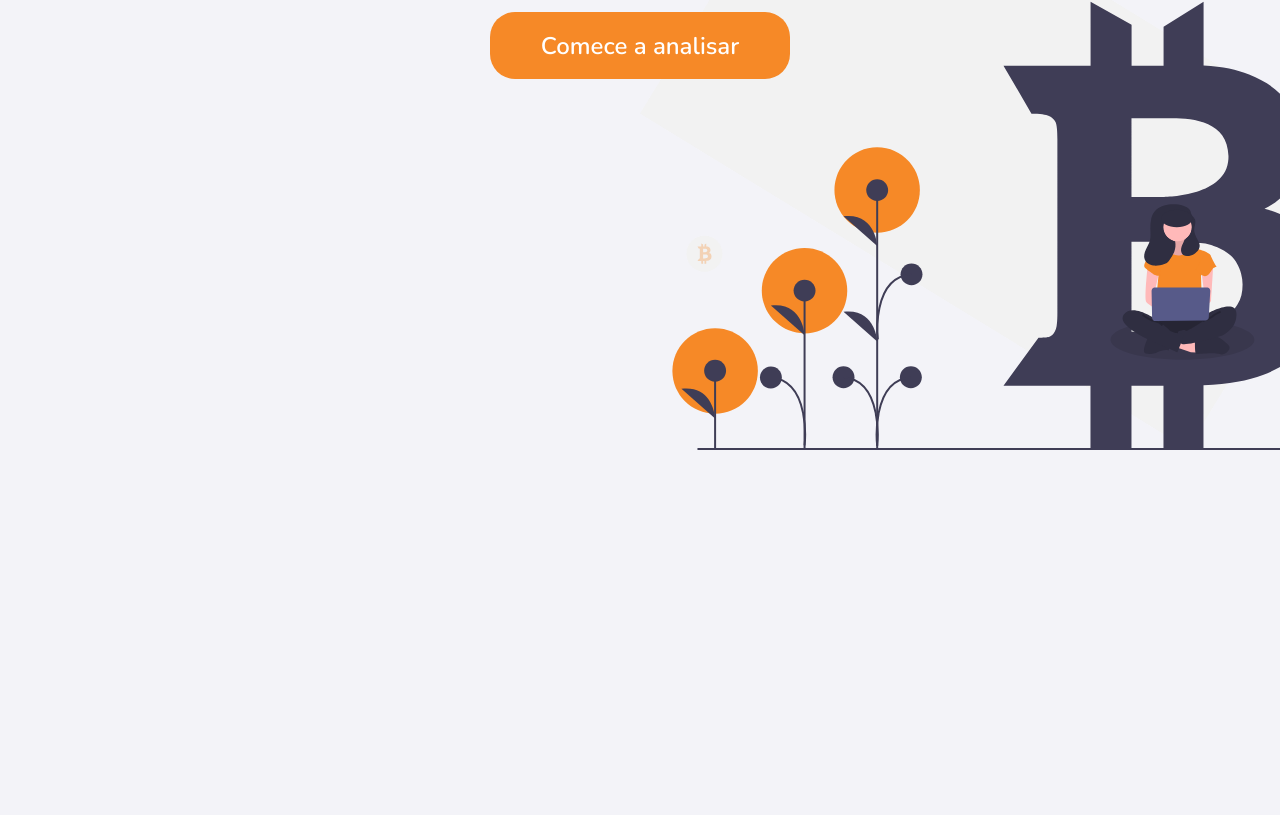
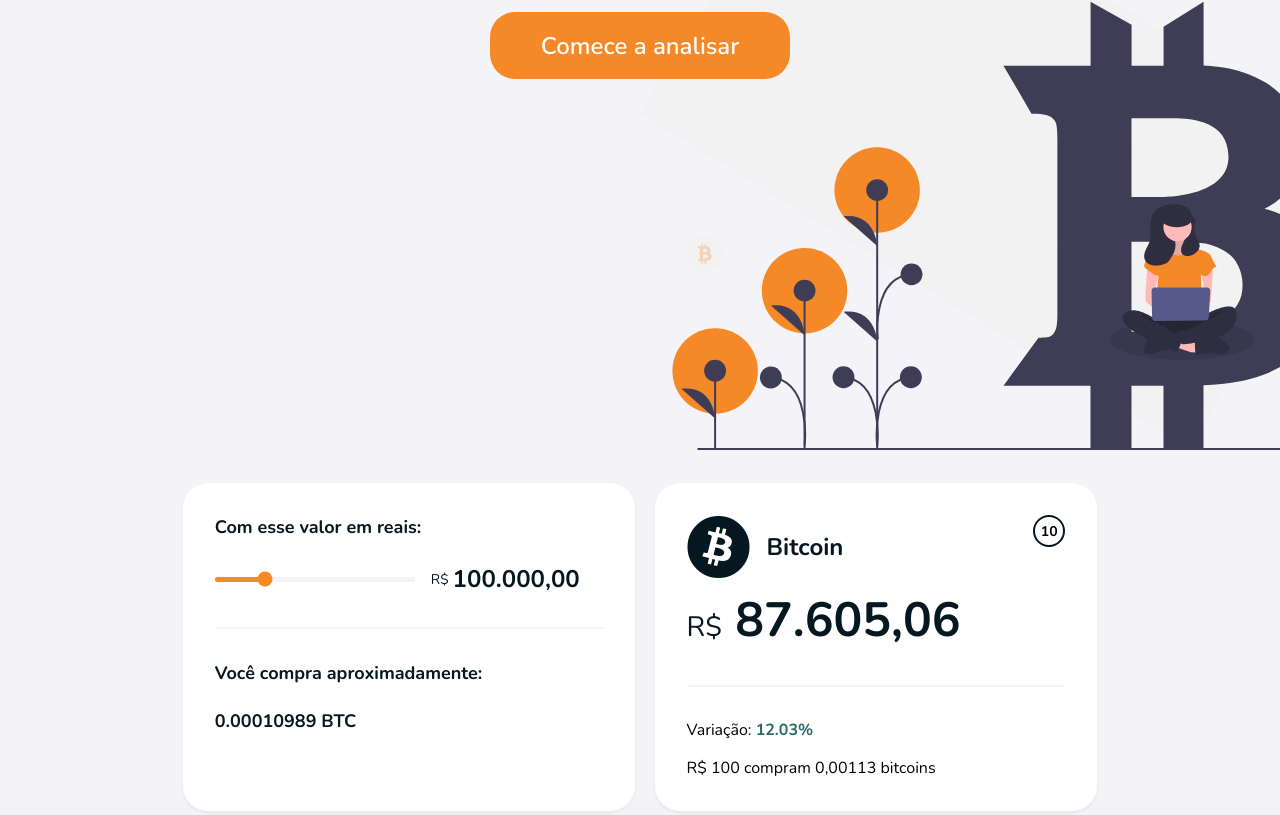
Before and after one commit to joaogabriel-sg/bitnalyze, a website built with webpack: page index.html in a window 1280 px wide. Shown: the part 349-1164 px from the top of the page. Before the commit the page ends 800 px from the top, so only its background shows below. Built offline with nearby package versions, Linux system fonts and the light colour scheme.

Commit message:
HTML and CSS completed in section datas, but still not responsive

```diff
--- a/css/style.css
+++ b/css/style.css
@@ -40,6 +40,13 @@
   max-width: 94rem;
   margin: 0 auto;
   padding: 3.2rem 1%;
+}
+
+.card {
+  background: var(--white-color);
+  padding: 3.2rem;
+  border-radius: var(--rounding);
+  box-shadow: var(--shadow);
 }
 
 /*  HEADER  */
@@ -123,3 +130,180 @@
   color: var(--white-color);
 }
 /* -=-=-=-=-=-=-=-=-=- */
+
+/* DADOS */
+section#dados {
+  width: 100%;
+}
+
+.dados {
+  display: grid;
+  gap: 2rem;
+  grid-template-columns: 1fr 1fr;
+}
+
+.dados > .card {
+  min-height: 30rem;
+}
+
+.divider {
+  background: var(--light-color);
+  width: 100%;
+  height: 0.2rem;
+  margin: 3.2rem 0;
+  border-radius: var(--rounding);
+}
+
+.dados__graphic {
+  grid-column: 1 / -1;
+}
+
+.dados__change-value p,
+.dados__change-value span {
+  font-weight: 700;
+  font-size: 1.8rem;
+  color: var(--dark-color);
+}
+
+.dados__change-value p {
+  margin-bottom: 2.4rem;
+}
+
+.change__result-btc {
+  font-size: 2.4rem;
+}
+
+.dados__change {
+  display: flex;
+  justify-content: space-between;
+  align-items: center;
+}
+
+.change__container {
+  background: var(--light-color);
+  width: 20rem;
+  height: 0.5rem;
+  border-radius: var(--rounding);
+  position: relative;
+}
+
+.change__background {
+  background: var(--orange-color);
+  width: 25%;
+  height: 100%;
+  border-radius: var(--rounding);
+}
+
+.change__ball {
+  background: var(--orange-color);
+  width: 1.5rem;
+  height: 1.5rem;
+  border-radius: 50%;
+  z-index: 100;
+  position: absolute;
+  top: 50%;
+  left: 25%;
+  transform: translate(-50%, -50%);
+}
+
+span.change__symbol-brl {
+  margin-left: 1.6rem;
+  font-weight: 400;
+  font-size: 1.4rem;
+  color: var(--dark-color);
+}
+
+.change__price-brl {
+  max-width: 15rem;
+  border: none;
+  outline: 0;
+  margin-left: 0.4rem;
+  font-weight: 700;
+  font-size: 2.4rem;
+  color: var(--dark-color);
+  position: relative;
+}
+
+.dados__price {
+  position: relative;
+}
+
+.price__btc-title {
+  display: flex;
+  align-items: center;
+}
+
+.price__btc-title i {
+  font-size: 6.4rem;
+  color: var(--dark-color);
+}
+
+.price__btc-title h2 {
+  margin-left: 1.6rem;
+  font-weight: 700;
+  font-size: 2.4rem;
+  color: var(--dark-color);
+}
+
+.price__btc-now {
+  margin-top: 0.8rem;
+  font-weight: 700;
+  font-size: 4.8rem;
+  color: var(--dark-color);
+}
+
+.price__btc-now span {
+  font-weight: 400;
+  font-size: 2.8rem;
+  color: var(--dark-color);
+}
+
+.price__btc-variation,
+.price__btc-hundred,
+.price__btc-hundred span {
+  font-weight: 400;
+  font-size: 1.6rem;
+}
+
+.price__btc-variation span {
+  font-weight: 700;
+  font-size: 1.6rem;
+}
+
+.price__btc-hundred {
+  margin-top: 1.6rem;
+}
+
+span.v-positive {
+  color: var(--green-color);
+}
+
+span.v-negative {
+  color: var(--red-color);
+}
+
+.price__btc-countdown {
+  position: absolute;
+  top: 3.2rem;
+  right: 3.2rem;
+}
+
+.btc-countdown__circle {
+  display: flex;
+  align-items: center;
+  justify-content: center;
+  width: 3.2rem;
+  height: 3.2rem;
+  border: 2px solid var(--dark-color);
+  border-radius: 50%;
+  transform: rotate(45deg);
+}
+
+.circle__time {
+  position: absolute;
+  top: 50%;
+  left: 50%;
+  transform: translate(-50%, -50%);
+  font-weight: 700;
+  font-size: 1.4rem;
+}
--- a/index.html
+++ b/index.html
@@ -34,6 +34,42 @@
         </div>
     </section>
 
+    <section id="dados">
+        <div class="container">
+            <div class="dados">
+                <div class="card dados__change-value">
+                    <p>Com esse valor em reais:</p>
+                    <div class="dados__change">
+                        <div class="change__container">
+                            <div class="change__background"></div>
+                            <div class="change__ball"></div>
+                        </div>
+                        <span class="change__symbol-brl">R$</span>
+                        <input type="text" name="price-brl" id="price-brl" value="100.000,00" class="change__price-brl">
+                    </div>
+                    <div class="divider"></div>
+                    <p>Você compra aproximadamente:</p>
+                    <span class="change__result-btc">0.00010989 BTC</span>
+                </div>
+                <div class="card dados__price">
+                    <div class="price__btc-countdown">
+                        <div class="btc-countdown__circle"></div>
+                        <div class="circle__time">10</div>
+                    </div>
+                    <div class="price__btc-title">
+                        <i class="fab fa-bitcoin"></i>
+                        <h2>Bitcoin</h2>
+                    </div>
+                    <p class="price__btc-now"><span>R$</span> 87.605,06</p>
+                    <div class="divider"></div>
+                    <p class="price__btc-variation">Variação: <span class="v-positive">12.03%</span></p>
+                    <p class="price__btc-hundred">R$ 100 compram <span>0,00113</span> bitcoins</p>
+                </div>
+                <div class="card dados__graphic"></div>
+            </div>
+        </div>
+    </section>
+
     <script type="module" src="./js/script.js"></script>
 </body>
 </html>
```
